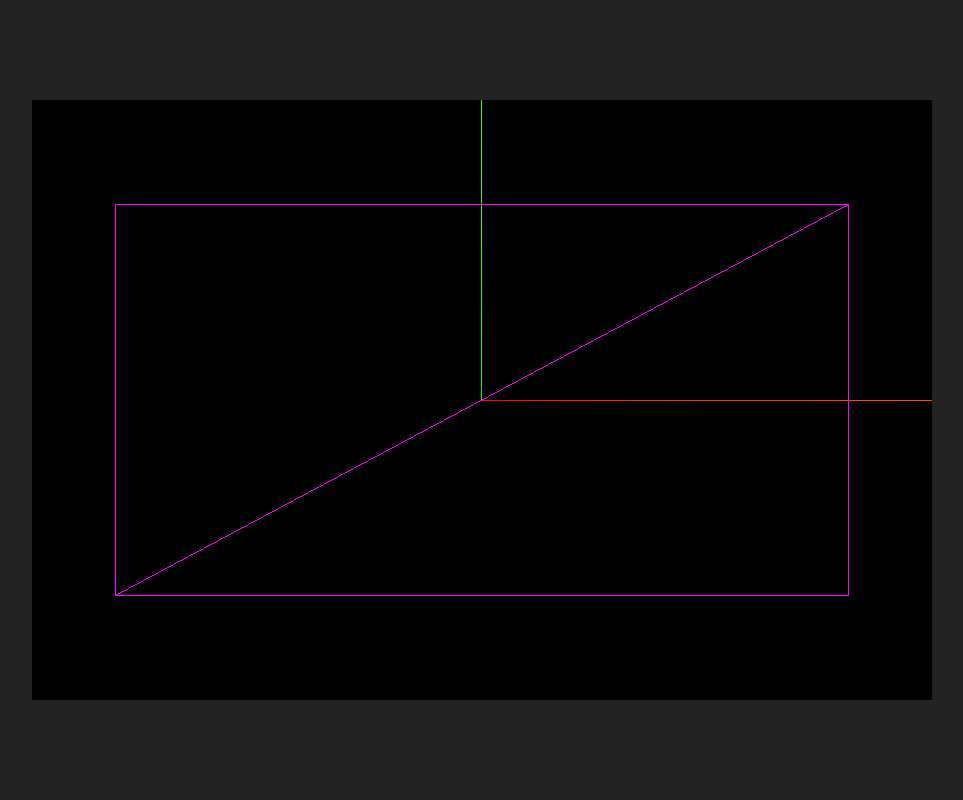
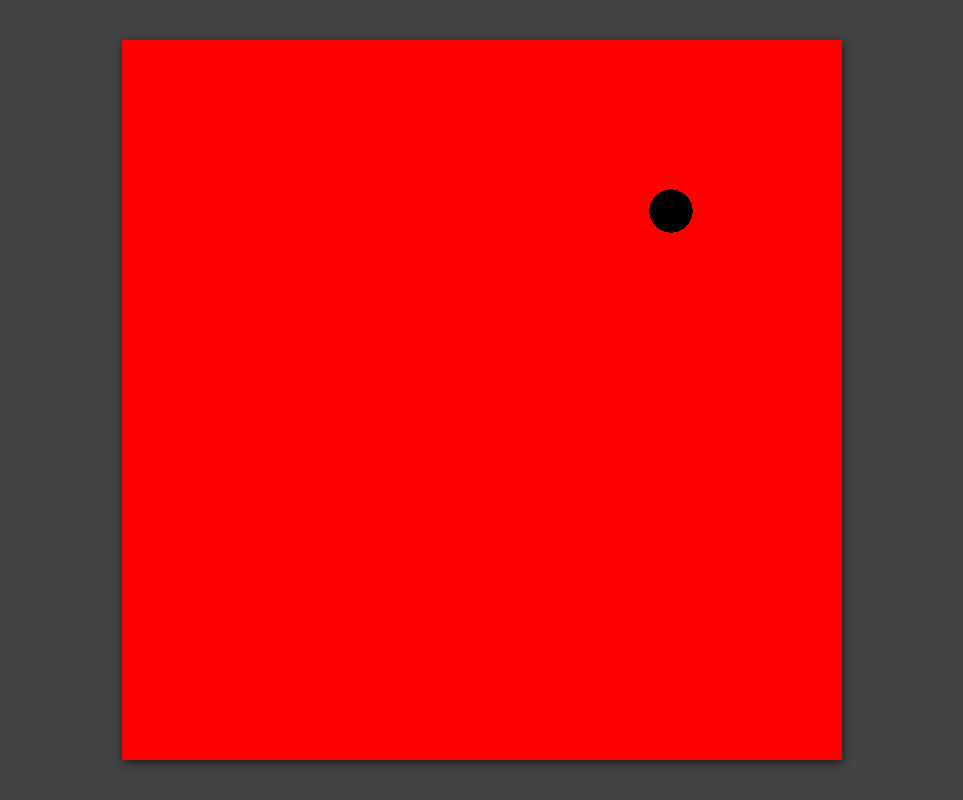
Before and after one commit to sovanny/procedural, a website built with webpack: page index.html in a window 1280 px wide. Shown: the whole page, without its empty margins (158-1121 px from the left). Built offline with nearby package versions, Linux system fonts and the light colour scheme; animation ran at ten frames a second.

Commit message:
snake can move + screen size is set in constructor of scene

```diff
--- a/src/Scene.ts
+++ b/src/Scene.ts
@@ -1,56 +1,86 @@
 import * as THREE from 'three'
 import { fragmentShader } from './shaders/fragmentShader'
 import { vertexShader } from './shaders/vertexShader'
+import { Snake } from './Snake';
+
+const secondsOnMillisecond = 0.001
+
 export class Scene {
 
   private _scene = new THREE.Scene()
   private _container: HTMLElement
   private _camera: THREE.PerspectiveCamera
   private _renderer: THREE.WebGLRenderer
-  private _axis: THREE.AxesHelper
-  private _light: THREE.DirectionalLight
   private _material: THREE.ShaderMaterial
   private _geometry: THREE.PlaneGeometry
   private _box: THREE.Mesh
   private _uniforms : any
-  constructor() {
+  private _createdAt: Date
+  private _resolution: THREE.Vector2
+  private _snake: Snake
+
+  constructor(width: number, height: number) {
+    this._resolution = new THREE.Vector2(width, height)
     this._renderer = new THREE.WebGLRenderer()
-    this._axis = new THREE.AxesHelper(10)
-    this._light = new THREE.DirectionalLight(0xffffff, 1.0)
-    this._geometry = new THREE.PlaneGeometry(2, 1)
-    this._camera = new THREE.PerspectiveCamera(75, window.innerWidth / window.innerHeight, 0.1, 1000)
+    this._camera = new THREE.PerspectiveCamera(53.1, 1, 0.1, 2)
+    this._geometry = new THREE.PlaneGeometry(1, 1)
+    this._snake = new Snake()
     this._uniforms = {
-      time: { type: "f", value: 1.0 },
-      resolution: { type: "v2", value: new THREE.Vector2()
+      time: { type: "f", value: 0.0 },
+      resolution: { type: "v2", value: this._resolution},
+      snakePosition: { type: "v2", value: this._snake.position},
     }
-  }
     this._material = new THREE.ShaderMaterial({
       uniforms: this._uniforms,
       vertexShader,
       fragmentShader,
     })
-    this._material.wireframe = true;
     this._box = new THREE.Mesh(this._geometry, this._material)
+    this._createdAt = new Date()
   }
 
   public setup = () => {
     this._container = document.getElementById('container')
     this._container.appendChild(this._renderer.domElement)
     this._renderer.setSize(this._container.clientWidth, this._container.clientHeight)
-    this._light.position.set(100, 100, 100)
-    this._scene.add(this._axis)
-    this._scene.add(this._light)
     this._scene.add(this._box)
     this._camera.position.z = 1
-
+    document.getElementById('container').style.width = `${this._resolution.x}px`
+    document.getElementById('container').style.height = `${this._resolution.y}px`
+    this._snake.setup()
+    document.addEventListener('keydown', this.keyboardInput);
   }
 
   public render = () => {
+    const seconds = secondsOnMillisecond * (Date.now() - this._createdAt.getTime())
+    this._uniforms.time.value = seconds
+    this._renderer.render(this._scene, this._camera)
     requestAnimationFrame(this.render)
-    const timer = 0.002 * Date.now()
-    //this._box.position.y = 0.1 + 0.15 * Math.sin(timer)
-    //this._box.rotation.x += 0.01
-    this._uniforms.time.value = timer
-    this._renderer.render(this._scene, this._camera)
+    this._snake.move(seconds)
   }
+
+  public keyboardInput = (event: KeyboardEvent) => {
+    const LEFT = 37
+    const UP = 38
+    const RIGHT = 39
+    const DOWN = 40
+    const SPACE = 32
+
+    if (event.keyCode == LEFT) {
+      this._snake.direction.set(-1, 0);
+    }
+    else if (event.keyCode == RIGHT) {
+      this._snake.direction.set(1, 0);
+    }
+    else if (event.keyCode == UP) {
+      this._snake.direction.set(0, 1);
+    }
+    else if (event.keyCode == DOWN) {
+      this._snake.direction.set(0, -1);
+    }
+    else if (event.keyCode == SPACE) {
+      this._snake.direction.set(0, 0);
+    }
+  }
+
 }
--- /dev/null
+++ b/src/Snake.ts
@@ -0,0 +1,30 @@
+import * as THREE from 'three'
+export class Snake {
+
+  private _position: THREE.Vector2
+  private _direction: THREE.Vector2
+
+  constructor() {
+    this._position = new THREE.Vector2(0.5, 0.5)
+    this._direction = new THREE.Vector2(0.5, 0.5)
+  }
+
+  public setup = () => {
+
+  }
+
+  public move = (time: number) => {
+    const direction = this.direction.clone().multiplyScalar(0.007)
+    this._position.add(direction)
+    if (this.position.x < 0) { this.position.x = 1 }
+    if (this.position.y < 0) { this.position.y = 1 }
+    if (this.position.x > 1) { this.position.x = 0 }
+    if (this.position.y > 1) { this.position.y = 0 }
+  }
+
+  set position(p: THREE.Vector2) { this._position = p }
+  set direction(d: THREE.Vector2) { this._direction = d }
+
+  get position() { return this._position }
+  get direction() { return this._direction }
+}
--- a/src/index.ts
+++ b/src/index.ts
@@ -1,5 +1,5 @@
 import { Scene } from './Scene';
 
-const scene = new Scene()
+const scene = new Scene(720, 720)
 scene.setup()
 scene.render()
--- a/src/shaders/fragmentShader.ts
+++ b/src/shaders/fragmentShader.ts
@@ -1,7 +1,17 @@
 export const fragmentShader = `
   uniform float time;
   uniform vec2 resolution;
+  uniform vec2 snakePosition;
+
   void main()	{
-    gl_FragColor = vec4(1.0, 0.0, 1.0, 1.0);
+    float x = gl_FragCoord.x / resolution.x;
+    float y = gl_FragCoord.y / resolution.y;
+
+    vec3 color = vec3(1.0, 0.0, 0.0);
+    if ( length(snakePosition - vec2(x, y)) < 0.03 ) {
+      color = vec3(0.0, 0.0, 0.0);
+    }
+
+    gl_FragColor = vec4(color, 1.0);
   }
 `
--- a/src/shaders/vertexShader.ts
+++ b/src/shaders/vertexShader.ts
@@ -1,6 +1,5 @@
 export const vertexShader = `
   uniform float time;
-  uniform vec2 resolution;
   void main() {
     vec4 modelViewPosition = modelViewMatrix * vec4( position, 1.0 );
     gl_Position = projectionMatrix * modelViewPosition;
--- a/style.css
+++ b/style.css
@@ -15,11 +15,13 @@ body {
   display: flex;
   justify-content: center;
   align-items: center;
-  background: #232324;
+  background: #444;
 }
 
 #container {
-  width: 900px;
-  height: 600px;
+  width: 720px;
+  height: 720px;
   overflow: hidden;
+  box-shadow: 1px 3px 10px rgba(0,0,0,0.6);
+  background: #666;
 }
```
